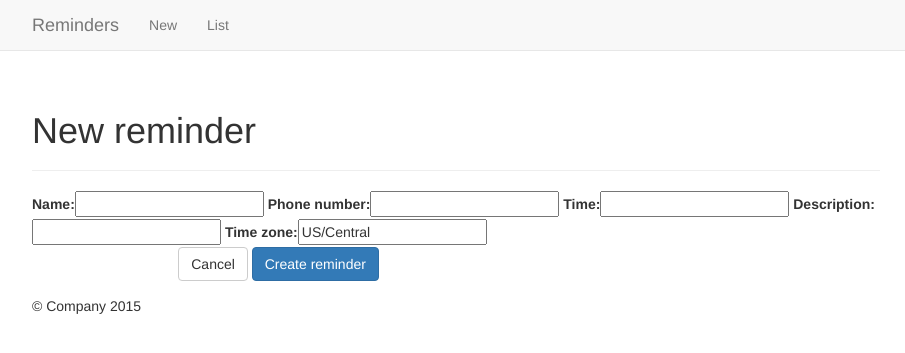
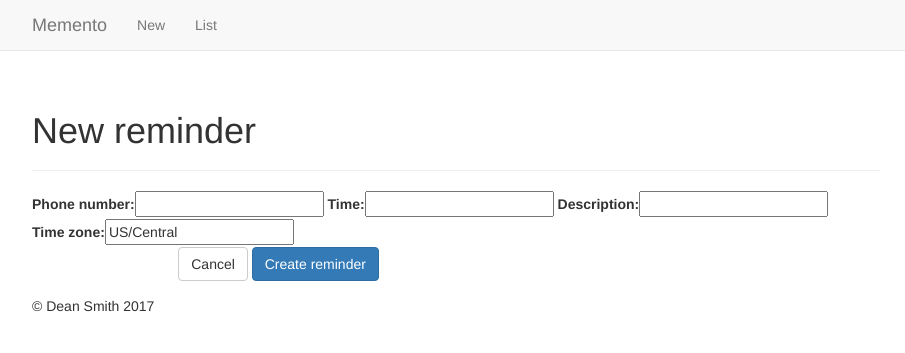
Before and after one commit to Deanomatic/back-end-capstone, a Django app: a page that uses mysite/reminders/templates/base.html in a window 1280 px wide. Shown: the top 353 px of the page, without its empty margins (38-943 px from the left). Run offline with Django 3.2, Linux system fonts and the light colour scheme; parts of the project's set-up code (start-up, migrations or seed data) failed here and were passed over; some libraries are stand-ins or nearby versions.

Commit message:
Cleaning up html and model

```diff
--- a/mysite/capstone/settings/common.py
+++ b/mysite/capstone/settings/common.py
@@ -74,7 +74,6 @@ INSTALLED_APPS = [
     'bootstrap3',
     'django_forms_bootstrap',
     'timezone_field',
-    # 'reminders',
 ]
 
 MIDDLEWARE = [
@@ -111,7 +110,6 @@ WSGI_APPLICATION = 'capstone.wsgi.application'
 
 
 # Database
-# https://docs.djangoproject.com/en/1.11/ref/settings/#databases
 
 DATABASES = {
     'default': {
--- a/mysite/capstone/settings/production.py
+++ b/mysite/capstone/settings/production.py
@@ -1,3 +1,5 @@
+# This is for when the project is in production only. Not currently ready for prduction.
+
 # '''
 # Production settings
 # - Set secret key from environment variable
--- a/mysite/reminders/models.py
+++ b/mysite/reminders/models.py
@@ -16,7 +16,7 @@ import arrow
 
 # @python_2_unicode_compatible
 class Reminder(models.Model):
-    name = models.CharField(max_length=150)
+    title = models.CharField(max_length=150)
     phone_number = models.CharField(max_length=15)
     description = models.CharField(max_length=255)
     time = models.DateTimeField()
@@ -27,7 +27,7 @@ class Reminder(models.Model):
     created = models.DateTimeField(auto_now_add=True)
 
     def __str__(self):
-        return 'reminder #{0} - {1}'.format(self.pk, self.name)
+        return 'reminder #{0} - {1}'.format(self.pk, self.title)
 
     def get_absolute_url(self):
         return reverse('view_reminder', args=[str(self.id)])
@@ -95,7 +95,7 @@ def send_sms_reminder(reminder_id):
         return
 
     reminder_time = arrow.get(reminder.time, reminder.time_zone.zone)
-    body = 'Your reminder is to {0}. Memento says {1}.'.format(reminder.name, reminder.description)
+    body = 'Your reminder is to {0}. Memento says {1}.'.format(reminder.title, reminder.description)
 
     message = client.messages.create(
 
--- a/mysite/reminders/templates/base.html
+++ b/mysite/reminders/templates/base.html
@@ -28,7 +28,7 @@
           <span class="icon-bar"></span>
           <span class="icon-bar"></span>
         </button>
-        <a class="navbar-brand" href="/">Reminders</a>
+        <a class="navbar-brand" href="/">Memento</a>
         <div class="navbar-collapse collapse navbar-responsive-collapse">
           <ul class="nav navbar-nav">
             <li><a href="{% url 'new_reminder' %}">New</a></li>
@@ -51,7 +51,7 @@
       {% block content %}{% endblock content %}
 
       <footer>
-        <p>&copy; Company 2015</p>
+        <p>&copy; Dean Smith 2017</p>
       </footer>
 
     </div> <!-- /container -->
--- a/mysite/reminders/templates/index.html
+++ b/mysite/reminders/templates/index.html
@@ -6,9 +6,8 @@
   <div class="row">
     <div class="col-lg-9">
 
-      <h1>Reminders with Django</h1>
+      <h1>Create Your Reminders Here</h1>
 
-      <p>This is a test <a href="http://twilio.com">Twilio</a> in Django.
 
       <p><a class="btn btn-primary btn-xs" href="{% url 'new_reminder' %}">Create a new Reminder</a> to see how it works!</p>
 
--- a/mysite/reminders/templates/partials/footer.html
+++ /dev/null
@@ -1,2 +0,0 @@
-</body>
-</html>
--- a/mysite/reminders/templates/reminders/reminder_detail.html
+++ b/mysite/reminders/templates/reminders/reminder_detail.html
@@ -10,8 +10,8 @@
       </div>
 
       <dl class="dl-horizontal">
-        <dt><strong>Name:</strong></dt>
-        <dd>{{ reminder.name }}</dd>
+        <dt><strong>Title:</strong></dt>
+        <dd>{{ reminder.title }}</dd>
         <dt><strong>Phone number:</strong></dt>
         <dd>{{ reminder.phone_number }}</dd>
         <dt><strong>Time:</strong></dt>
--- a/mysite/reminders/templates/reminders/reminder_list.html
+++ b/mysite/reminders/templates/reminders/reminder_list.html
@@ -17,7 +17,8 @@
       <table class="table table-striped">
         <thead>
           <tr>
-            <th>Name</th>
+            <th>#</th>
+            <th>Title</th>
             <th>Phone number</th>
             <th>Time</th>
             <th>Created at</th>
```
Also changed, not shown: mysite/reminder/tasks.py (deleted, +0 -37 lines), mysite/reminders/tasks.py (deleted, +0 -39 lines), mysite/reminders/templates/partials/header.html (deleted, +0 -14 lines).
